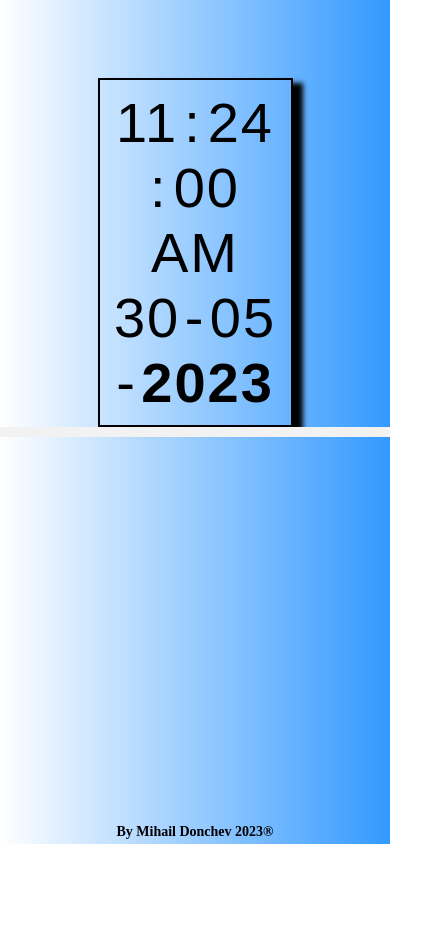
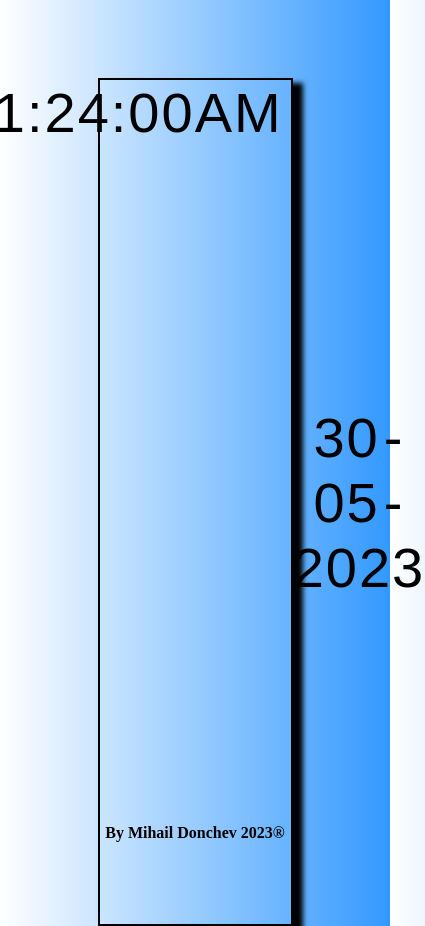
Before and after one commit to MADNMD/Date-and-Clock.github.io, a plain HTML site: page index.html in a window 390 px wide. Shown: the whole page, 425 px wide, since content can reach past the window. Before the commit the page ends 844 px from the top, so only its background shows below. Drawn offline with Linux system fonts and the light colour scheme.

Commit message:
Update style.css

```diff
--- a/style.css
+++ b/style.css
@@ -41,22 +41,19 @@ body {
 
 @media (max-width: 480px) {
     .container {
+        display: flex;
+        flex-direction: row;
+        justify-content: center;
+        align-items: center;
         text-align: center;
-        font-size: 24px;
-        padding: 10px;
     }
 
     .date {
-        font-size: 18px;
+        margin-left: 10px;
     }
 
-    #year {
-        font-weight: bold;
-    }
 
     .footer {
-        font-size: 14px;
-        background-color: #f2f2f2;
-        padding: 5px;
+        text-align: center;
     }
 }
```
